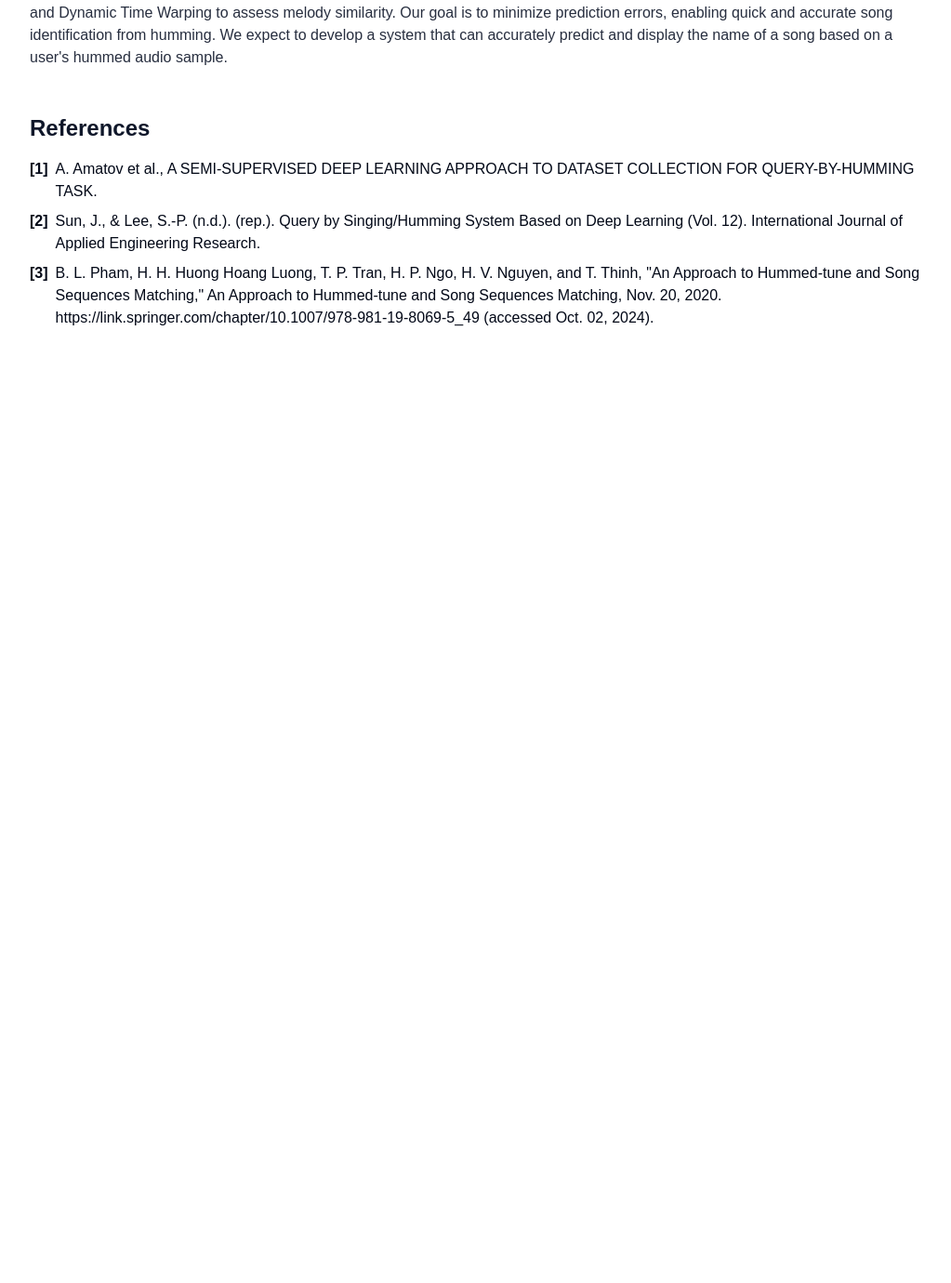
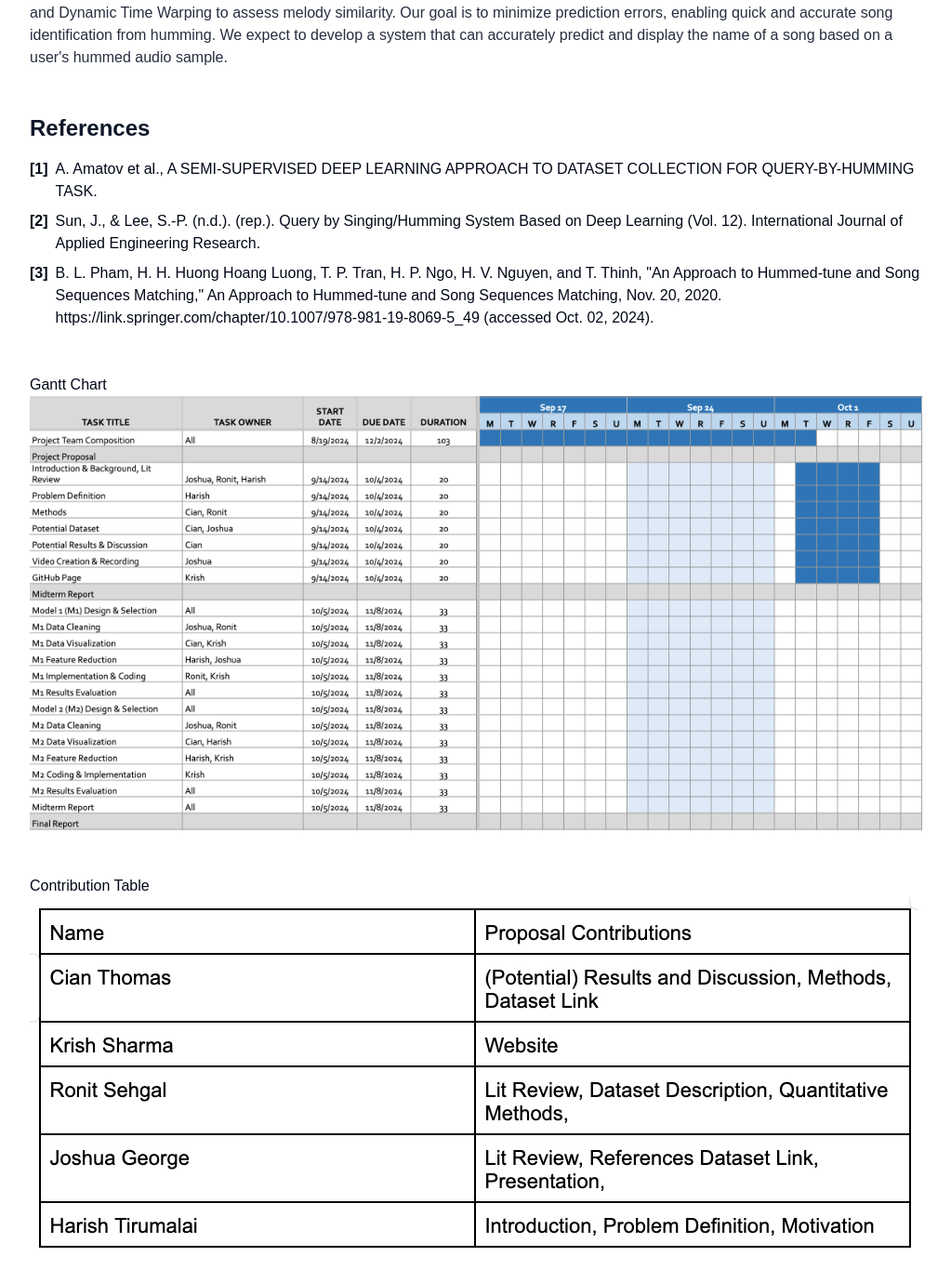
Before and after one commit to krish-shar/music-recognition-pages, a Next.js app: page /project-proposal in a window 1280 px wide. Shown: the part 1678-3058 px from the top of the page at 93% size, without its empty margins (256-1279 px from the left). Before the commit the page ends 2112 px from the top, so only its background shows below. Built offline with nearby package versions, Linux system fonts and the light colour scheme.

Commit message:
Gantt Chart and Contribution Table

```diff
--- a/src/app/(routes)/project-proposal/page.tsx
+++ b/src/app/(routes)/project-proposal/page.tsx
@@ -148,6 +148,20 @@ function Page() {
                     </ol>
                 </section>
 
+                <section id="section-6" className="mb-12">
+                    <div>
+                        <h1>Gantt Chart</h1>
+                        <img src="/GanttChart.png" alt="Gantt Chart" />
+                    </div>
+                </section>
+
+                <section id="section-7" className="mb-12">
+                    <div>
+                        <h1>Contribution Table</h1>
+                        <img src="/ContributionTable.png" alt="Contribution Table" />
+                    </div>
+                </section>
+
             </main>
         </div>
     )
```
Also changed, not shown: public/ContributionTable.png (added).
